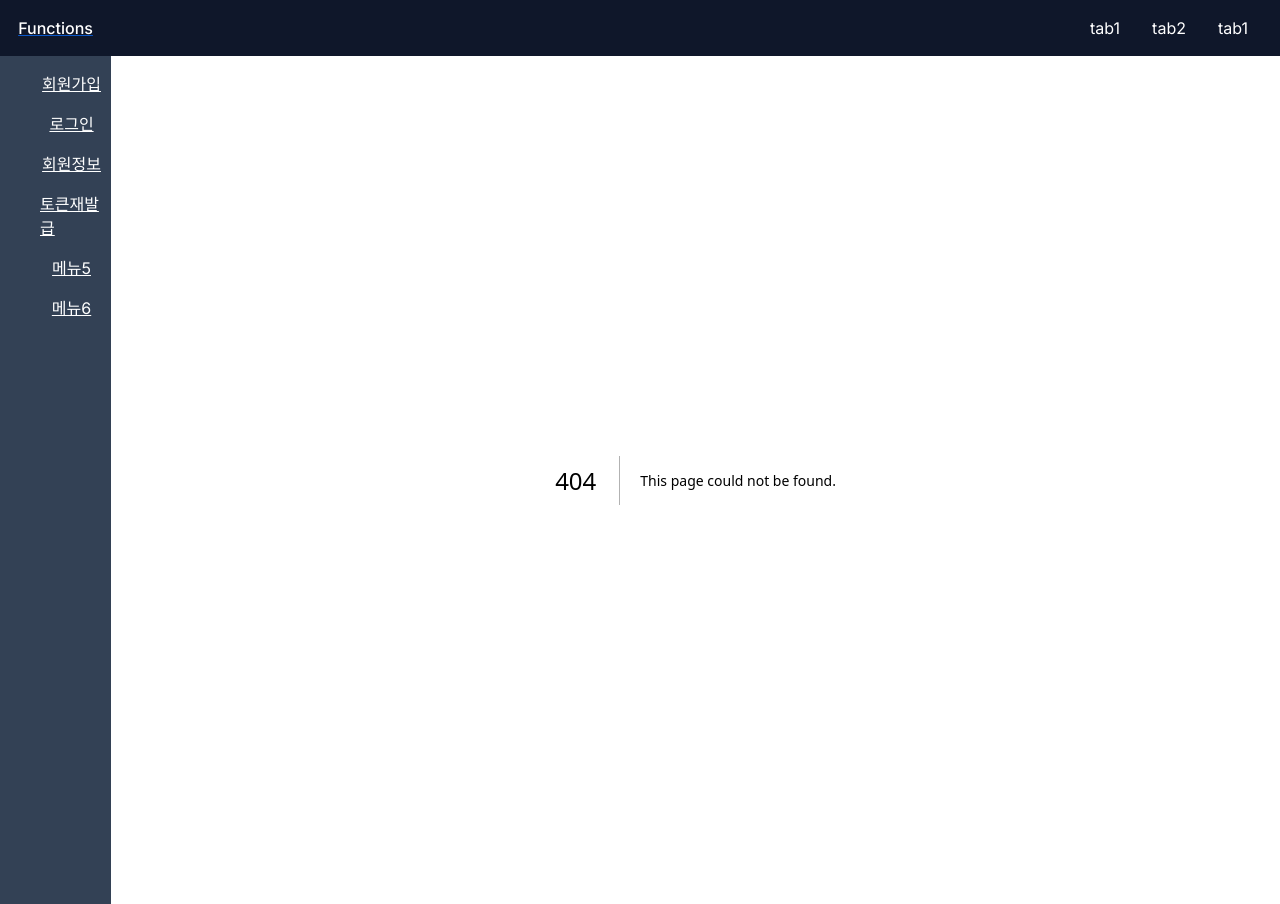
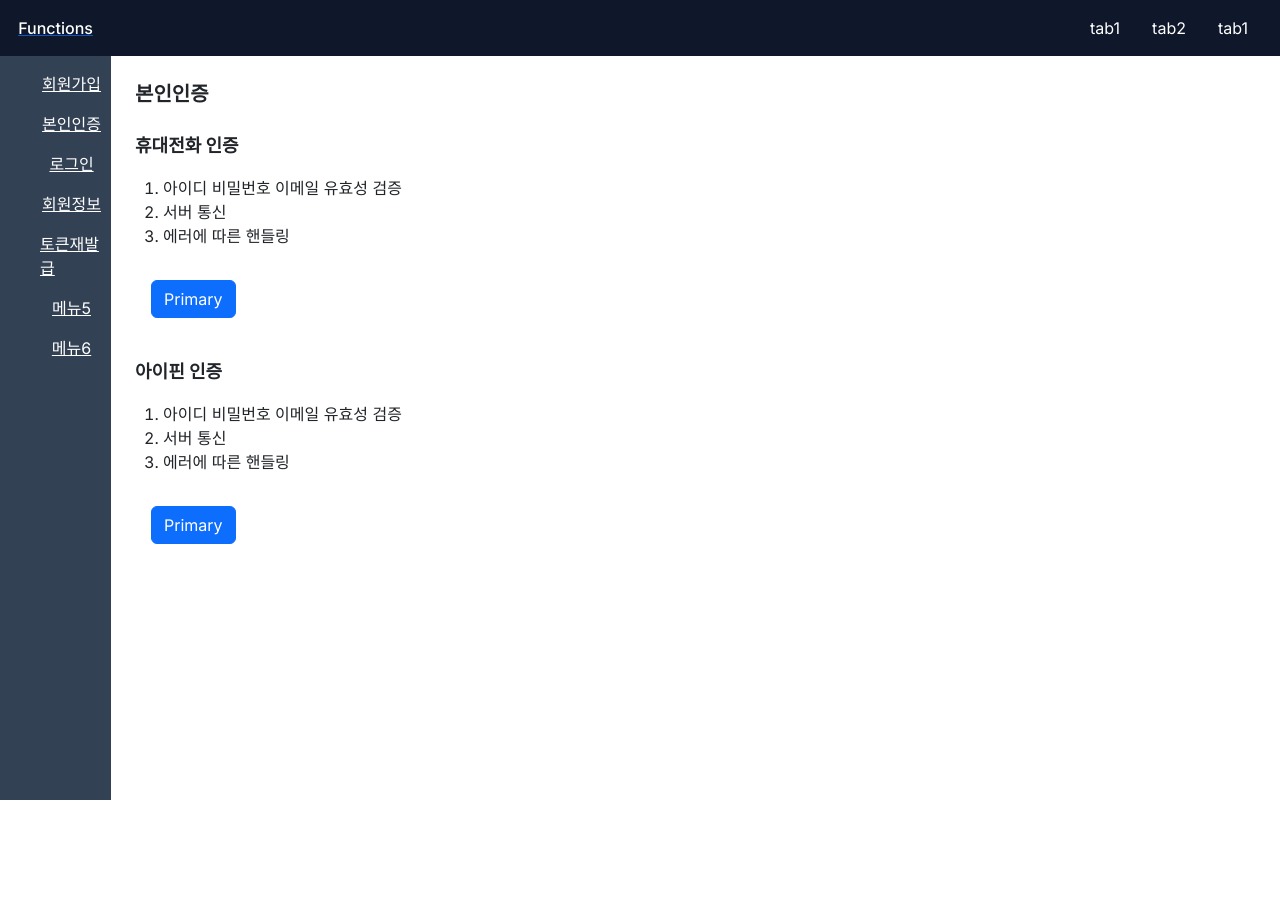
Before and after one commit to Icyeong/functions, a Next.js app: page /auth in a window 1280 px wide. Before the commit this address had no page. After the commit the page ends 800 px from the top, so only its background shows below. Built offline with nearby package versions, Linux system fonts and the light colour scheme.

Commit message:
본인인증 페이지 추가

```diff
--- /dev/null
+++ b/src/app/auth/page.tsx
@@ -0,0 +1,29 @@
+"use client";
+
+import Button from "react-bootstrap/Button";
+
+export default function page() {
+  return (
+    <>
+      <h1 className="text-xl font-bold">본인인증</h1>
+      <h2 className="text-lg font-bold mt-4">휴대전화 인증</h2>
+      <ol className="list-decimal pl-7 pt-2">
+        <li>아이디 비밀번호 이메일 유효성 검증</li>
+        <li>서버 통신</li>
+        <li>에러에 따른 핸들링</li>
+      </ol>
+      <Button className="bg-blue-700 m-3" variant="primary">
+        Primary
+      </Button>
+      <h2 className="text-lg font-bold mt-4">아이핀 인증</h2>
+      <ol className="list-decimal pl-7 pt-2">
+        <li>아이디 비밀번호 이메일 유효성 검증</li>
+        <li>서버 통신</li>
+        <li>에러에 따른 핸들링</li>
+      </ol>
+      <Button className="bg-blue-700 m-3" variant="primary">
+        Primary
+      </Button>
+    </>
+  );
+}
--- a/src/app/components/Sidebar.tsx
+++ b/src/app/components/Sidebar.tsx
@@ -3,6 +3,7 @@ import Link from "next/link";
 export default function Sidebar() {
   const navMenus = [
     { title: "회원가입", linkTo: "/signup" },
+    { title: "본인인증", linkTo: "/auth" },
     { title: "로그인", linkTo: "/signin" },
     { title: "회원정보", linkTo: "/member" },
     { title: "토큰재발급", linkTo: "/token" },
```
